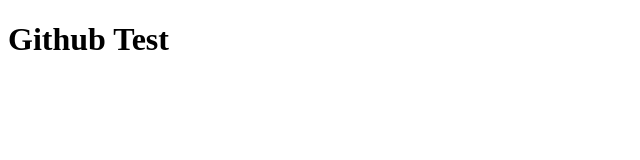
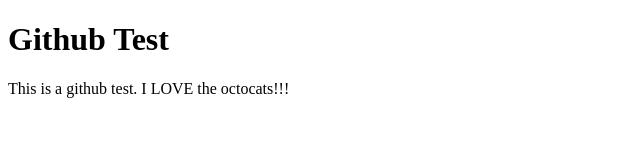
Before and after one commit to alvinzhu33/github-test, a plain HTML site: page index.html in a window 1280 px wide. Shown: the whole page, without its empty margins (0-640 px from the left). Drawn offline with Linux system fonts and the light colour scheme.

Commit message:
Added a paragraph

```diff
--- a/index.html
+++ b/index.html
@@ -7,6 +7,7 @@
 
 <body>
 	<h1>Github Test</h1>
+	<p>This is a github test. I LOVE the octocats!!!</p>
 </body>
 
 </html>
```
